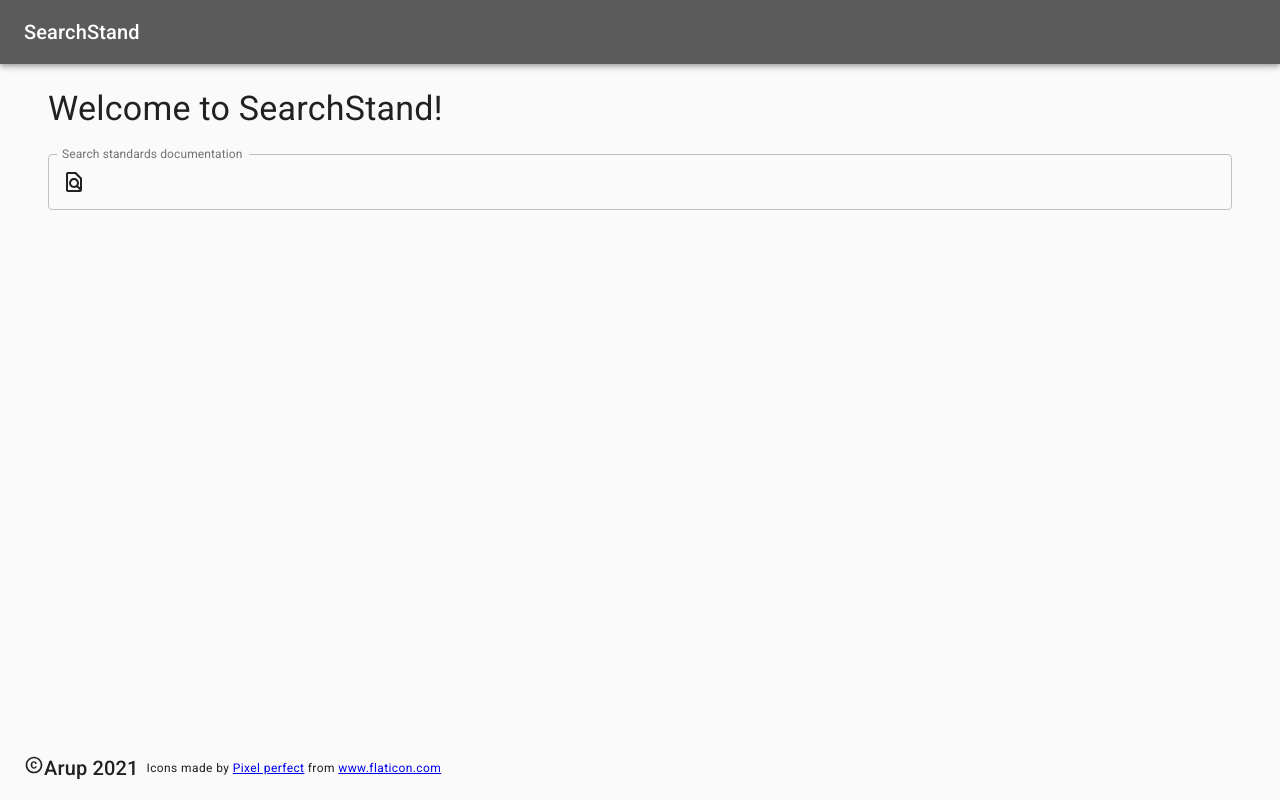
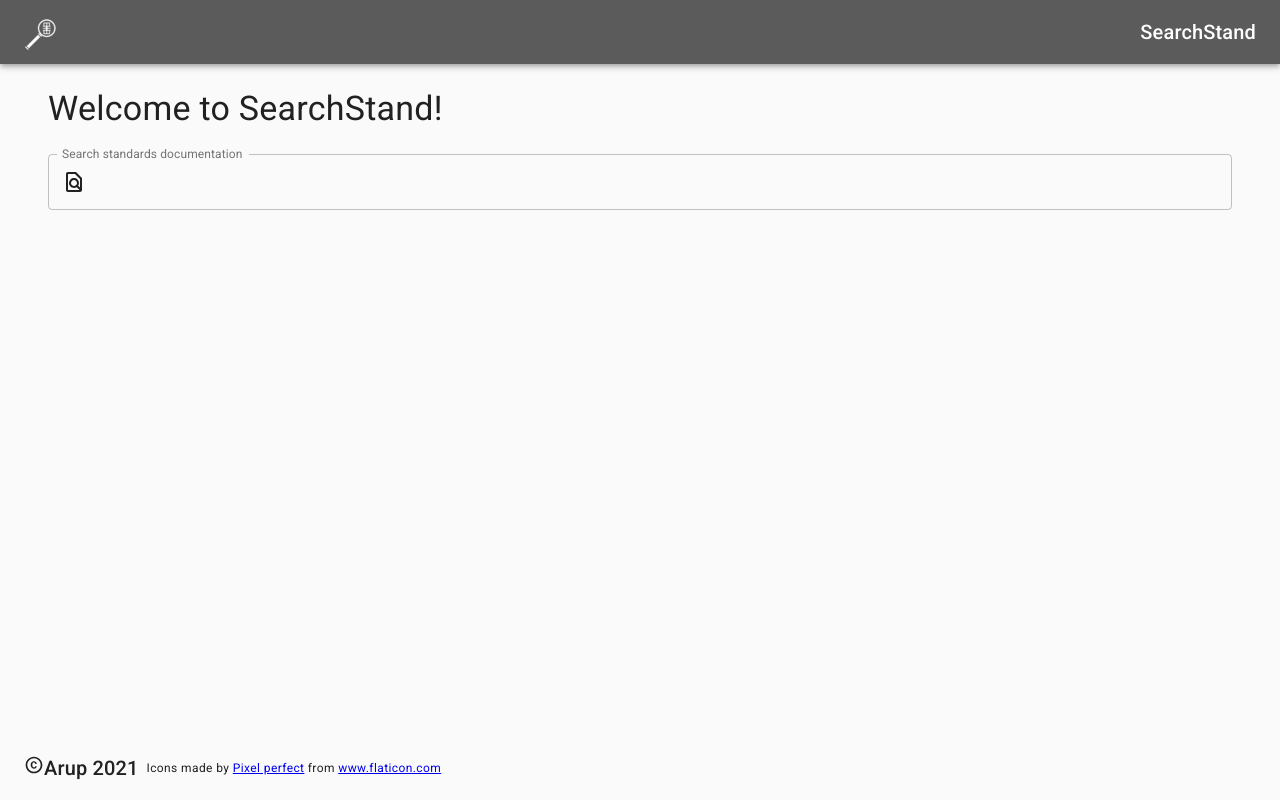
Before and after one commit to cyechow/searchstand, a React (Create React App) app: page / in a window 1280 px wide. Built offline with nearby package versions, Linux system fonts and the light colour scheme.

Commit message:
Updated icons, put name to right side.

```diff
--- a/src/components/AppHeader.js
+++ b/src/components/AppHeader.js
@@ -1,13 +1,22 @@
 import React from 'react'
 import {
     AppBar,
+    Box,
+    Icon,
     Toolbar,
     Typography,
 } from '@material-ui/core';
 
+import Logo from './logo.svg'
+
 const AppHeader = () => (
     <AppBar position="static">
         <Toolbar>
+            <Box display='flex' flexGrow={1}>
+                <Icon fontSize='large'>
+                    <img src={Logo} height={32} width={32} />
+                </Icon>
+            </Box>
             <Typography variant="h6" color="inherit">
                 SearchStand
             </Typography>
```
Also changed, not shown: src/components/logo.svg (added), 1 other file (tests, documents, lock files or other folders).
